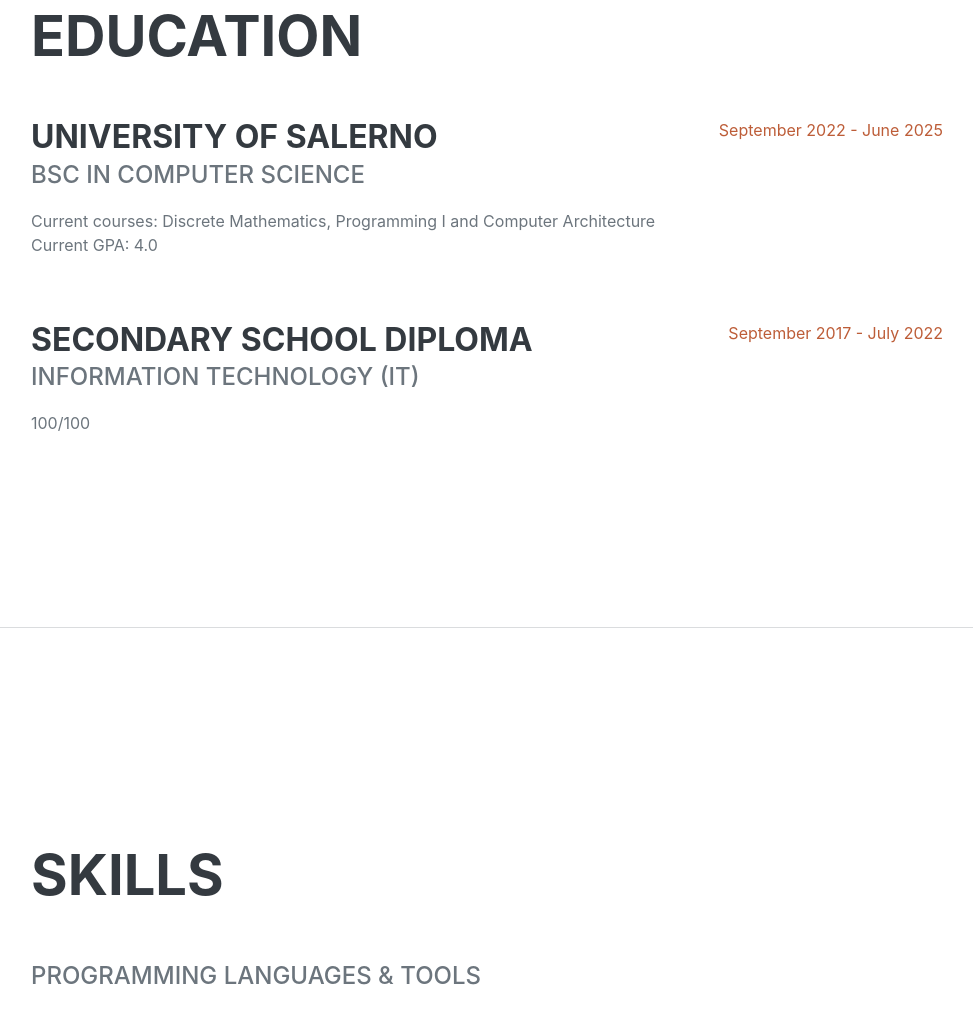
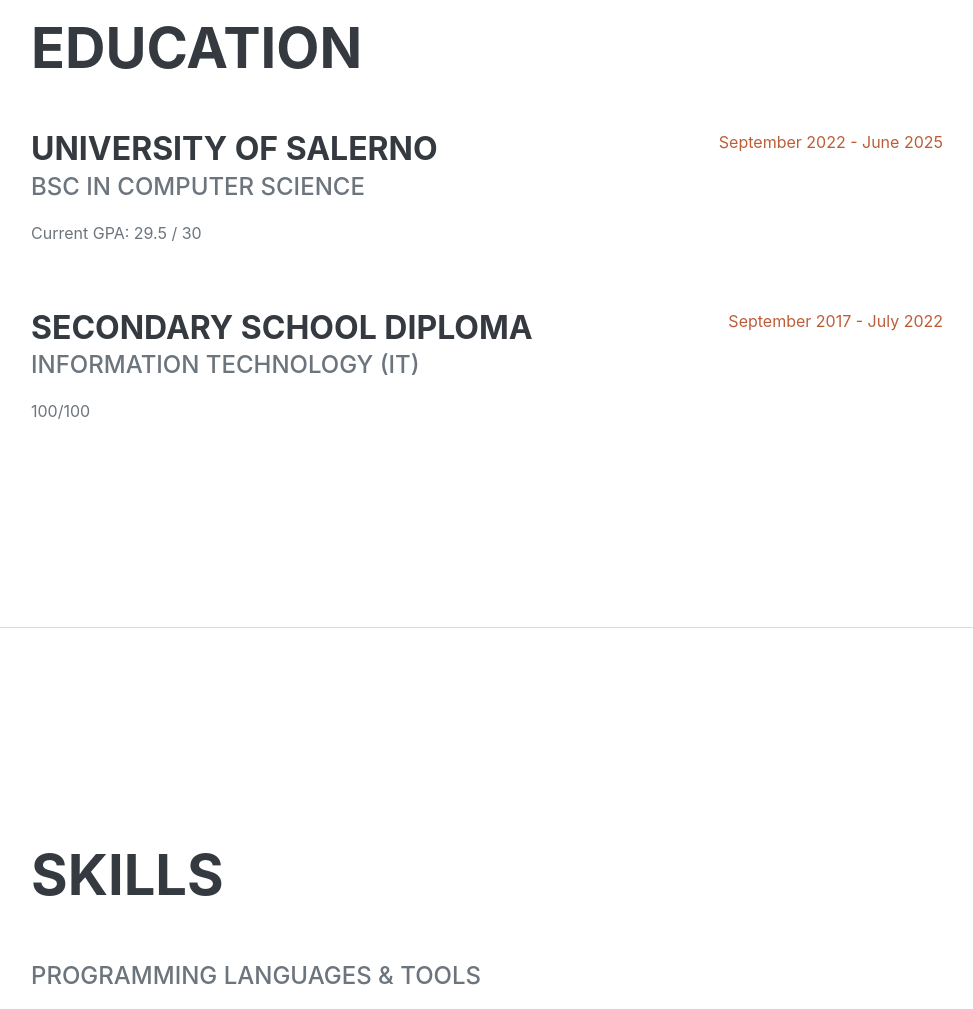
Before and after one commit to oraziotorre/oraziotorre.github.io, a plain HTML site: page index.html in a window 1280 px wide. Shown: the part 1775-2784 px from the top of the page, without its empty margins (289-1262 px from the left). Drawn offline with nearby package versions, Linux system fonts and the light colour scheme; a web font is replaced by a local one.

Commit message:
update cv

```diff
--- a/index.html
+++ b/index.html
@@ -85,8 +85,7 @@
                         <div class="flex-grow-1">
                             <h3 class="mb-0">University of Salerno</h3>
                             <div class="subheading mb-3">BSc in Computer Science</div>
-                            <div>Current courses: Discrete Mathematics, Programming I and Computer Architecture</div>
-                            <p>Current GPA: 4.0</p>
+                            <p>Current GPA: 29.5 / 30</p>
                         </div>
                         <div class="flex-shrink-0"><span class="text-primary">September 2022 - June 2025</span></div>
                     </div>
```
Also changed, not shown: 1 other file.
